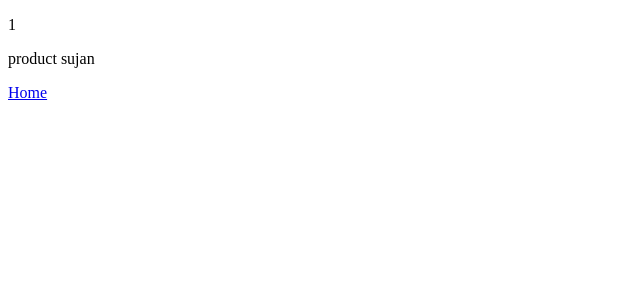
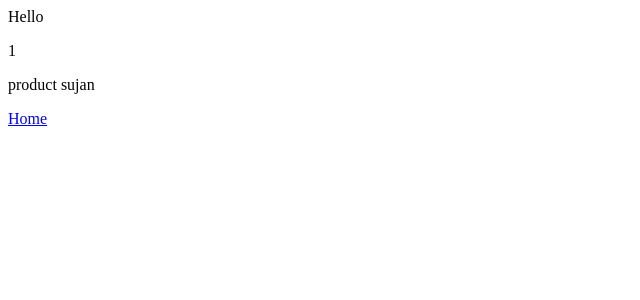
Before and after one commit to sujanShres12/nextjs, a Next.js app: page /product/1 in a window 1280 px wide. Shown: the top 300 px of the page, without its empty margins (0-640 px from the left). Built offline with nearby package versions, Linux system fonts and the light colour scheme.

Commit message:
creating api in nextjs

```diff
--- a/app/(noauth)/product/[productId]/page.tsx
+++ b/app/(noauth)/product/[productId]/page.tsx
@@ -1,3 +1,4 @@
+import axios from "axios";
 import { Metadata } from "next";
 type props = {
   params: Promise<{ productId: number }>;
@@ -13,13 +14,16 @@ export const generateMetadata = async ({
 };
 
 export async function generateStaticParams(): Promise<{ productId: string }[]> {
-  return [{ productId: '1' }, { productId: '2' }, { productId: '3' }];
+  return [{ productId: "1" }, { productId: "2" }, { productId: "3" }];
 }
 
 async function ProductID({ params }: props) {
   let productId = (await params).productId;
+  let data: { title: string } = (await axios.get("http://localhost:3000/api"))
+    ?.data;
   return (
     <>
+      {data.title}
       <p>{productId}</p>
     </>
   );
--- /dev/null
+++ b/app/api/route.ts
@@ -0,0 +1,3 @@
+export async function GET() {
+  return Response.json({ title: "Hello" });
+}
```
Also changed, not shown: app/(noauth)/page.tsx (line endings or trailing spaces).
